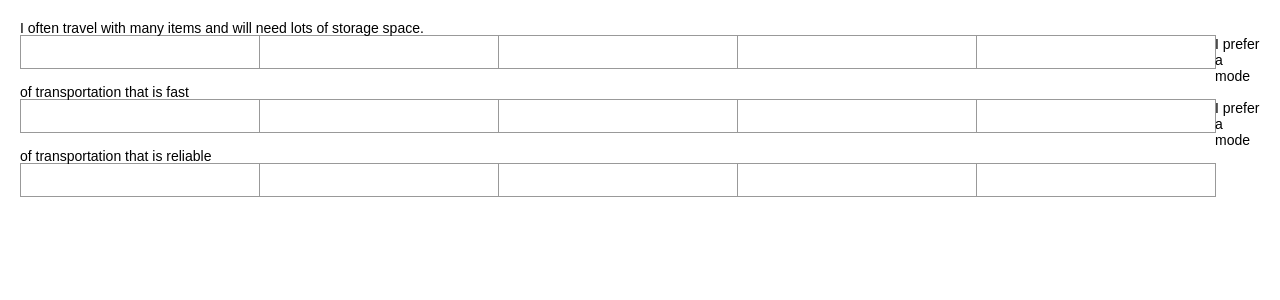
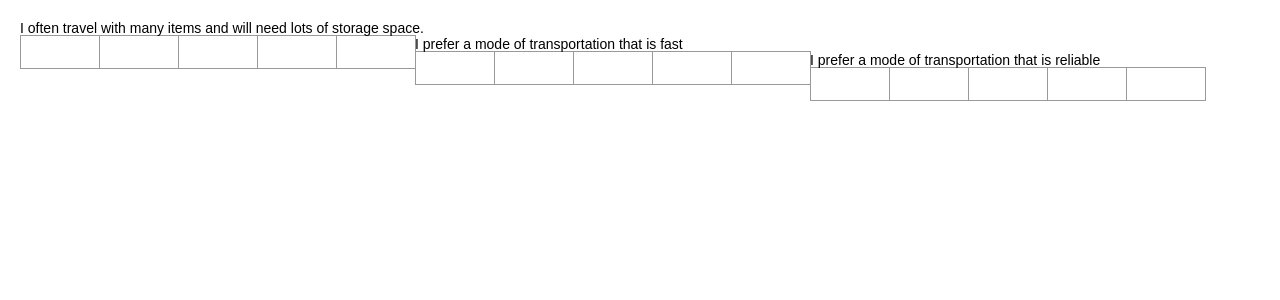
Before and after one commit to syl15/WEHack2022, a React (Create React App) app in the folder Client/: page / in a window 1280 px wide. Shown: the top 300 px of the page. Built offline with nearby package versions, Linux system fonts and the light colour scheme.

Commit message:
added blank to components fold

```diff
--- a/Client/src/pages/Survey/styles.css
+++ b/Client/src/pages/Survey/styles.css
@@ -29,7 +29,7 @@ ol, ul {
   margin-top: -1px;
   padding: 0;
   text-align: center;
-  width: 240px;
+  width: 80px;
 }
 
 .square:focus {
```
Also changed, not shown: Client/src/components/index.js (added).
